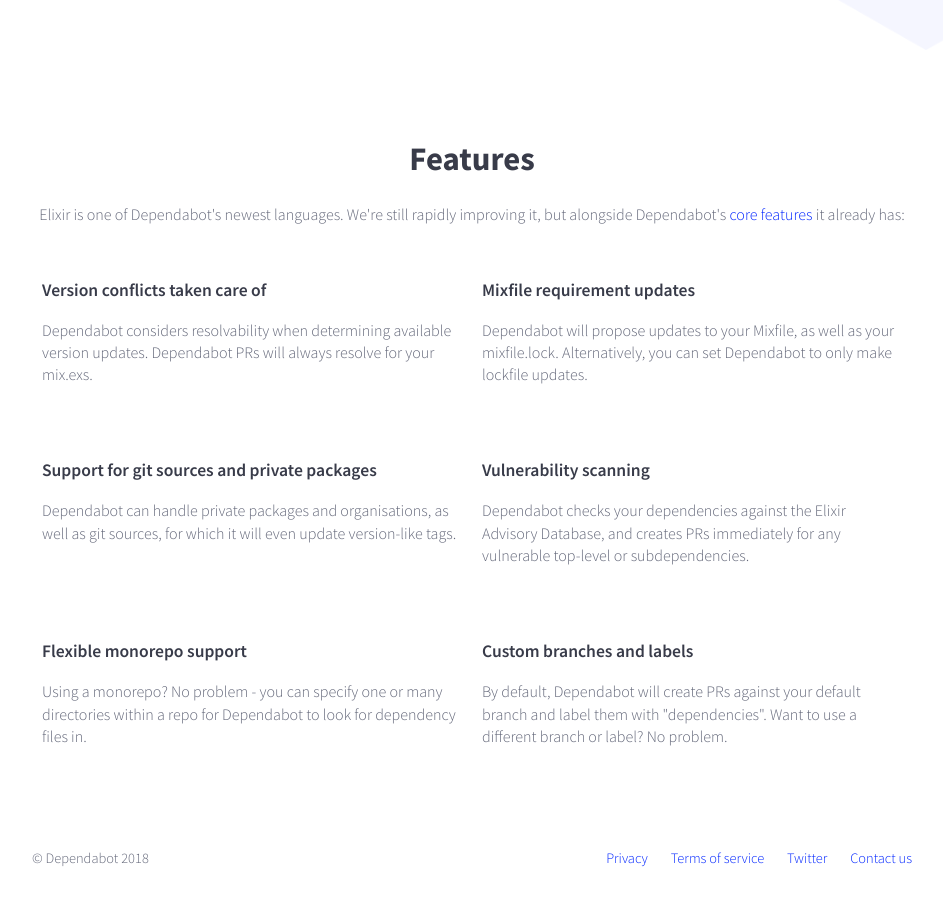
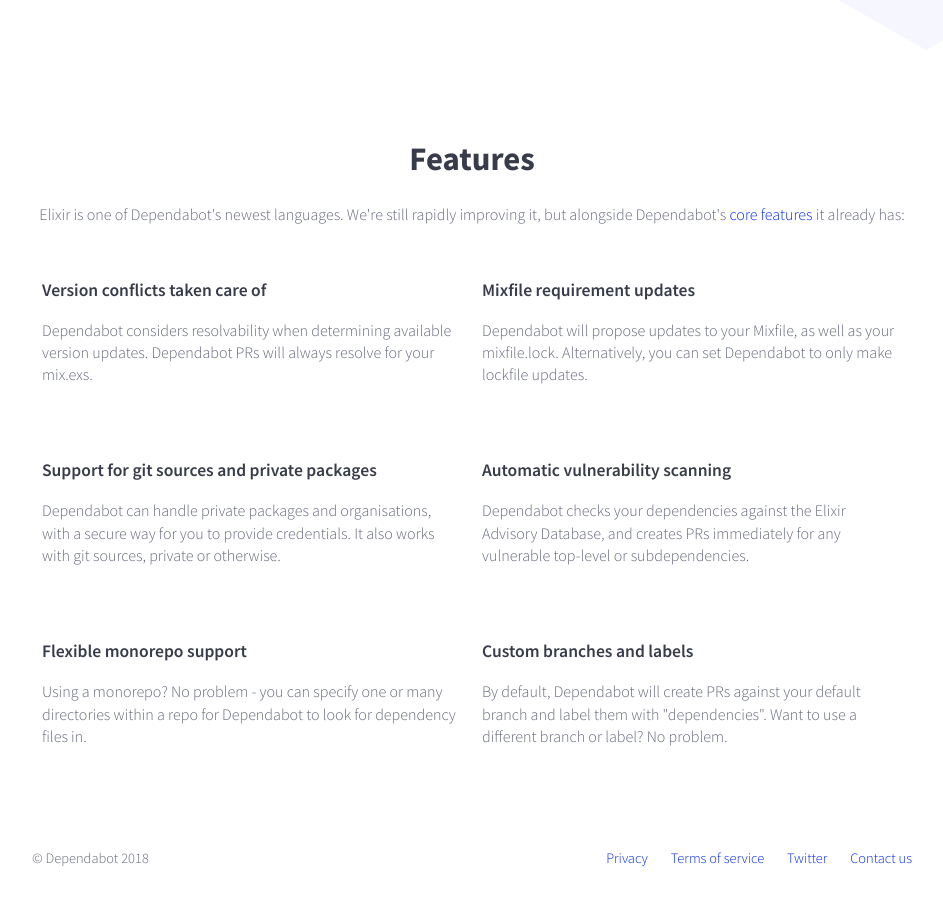
Before and after one commit to desenvolvedorIcotrade/App.bot, a Jekyll site: the page elixir.html, which Jekyll copies as it is, in a window 1280 px wide and 900 px high, scrolled down 630 px. Shown: the whole window, without its empty margins (168-1111 px from the left). Built offline with Jekyll 4.4.1, drawn with Linux system fonts in a browser that asks for light colours; nearby versions of some CDN libraries.

Commit message:
Better Elixir text

```diff
--- a/elixir.html
+++ b/elixir.html
@@ -62,13 +62,13 @@
           <div class="feature-box">
             <div class="feature-description">
               <h3>Support for git sources and private packages</h3>
-              <p>Dependabot can handle private packages and organisations, as well as git sources, for which it will even update version-like tags.</p>
+              <p>Dependabot can handle private packages and organisations, with a secure way for you to provide credentials. It also works with git sources, private or otherwise.</p>
             </div>
           </div>
 
           <div class="feature-box">
             <div class="feature-description">
-              <h3>Vulnerability scanning</h3>
+              <h3>Automatic vulnerability scanning</h3>
               <p>Dependabot checks your dependencies against the Elixir Advisory Database, and creates PRs immediately for any vulnerable top-level or subdependencies.</p>
             </div>
           </div>
```
